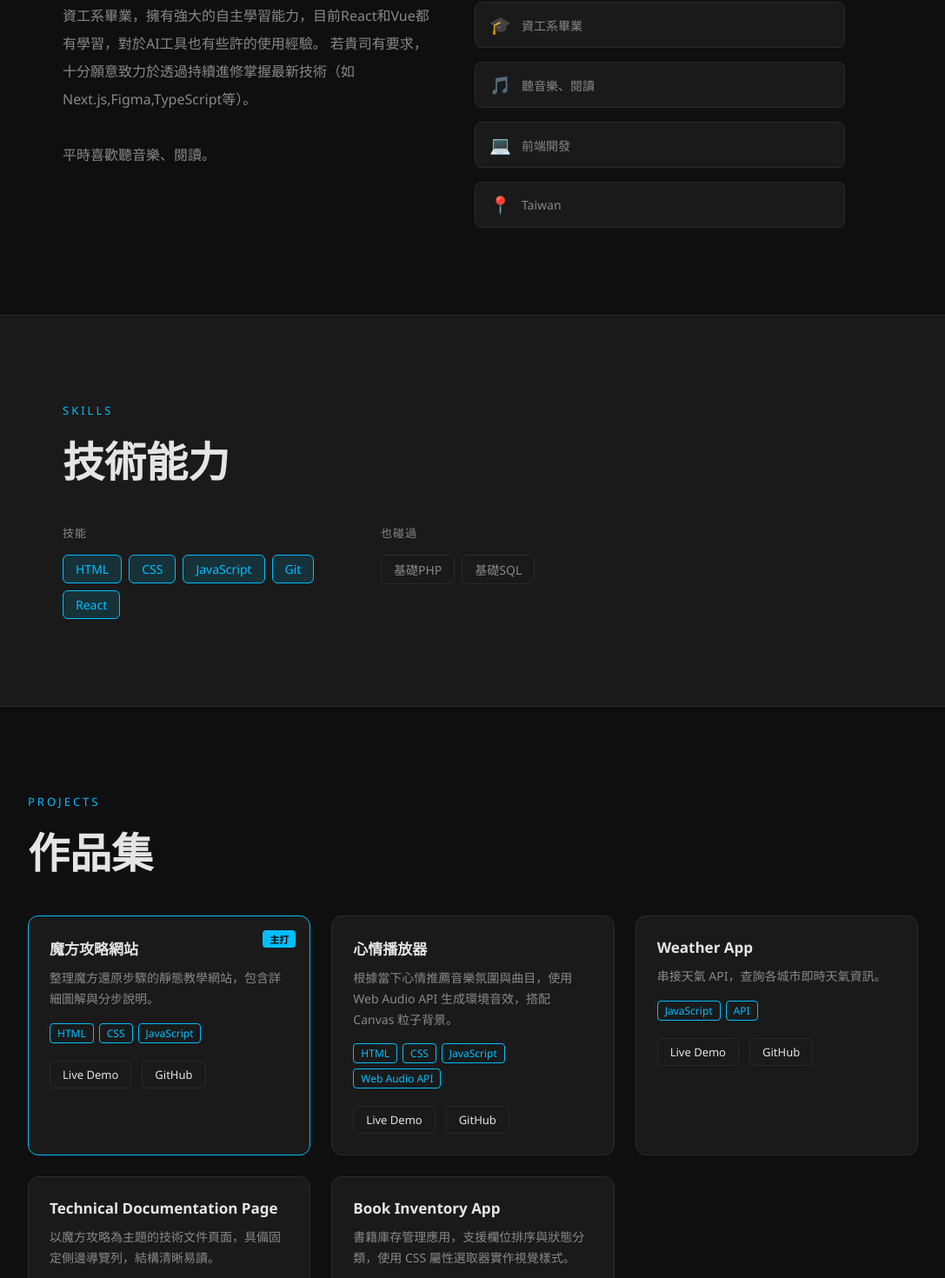
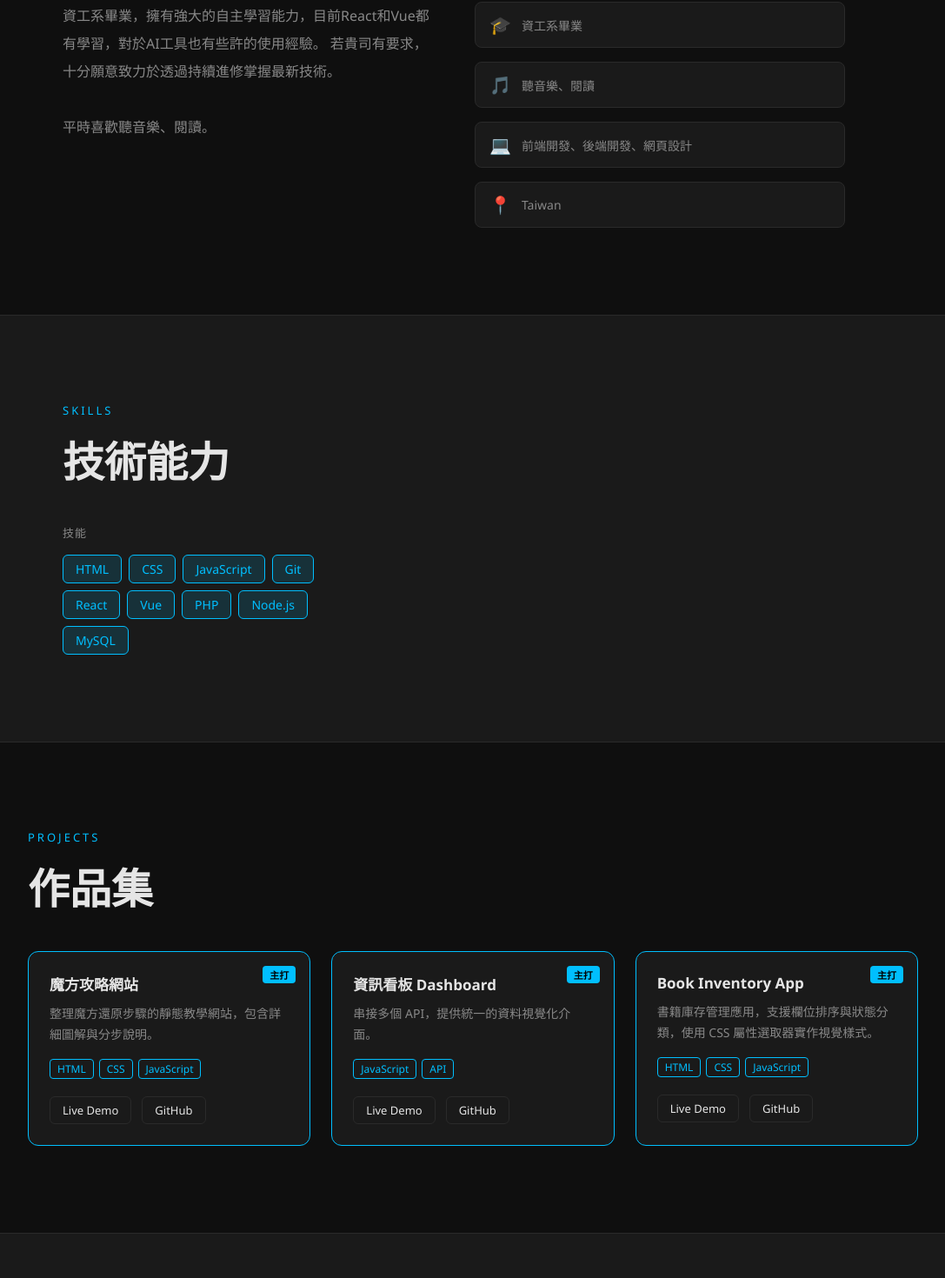
Before and after one commit to Xnerv15step/My-E-Profiles, a React (Vite) app: page / in a window 1280 px wide. Shown: the part 1031-2501 px from the top of the page at 87% size, without its empty margins (96-1183 px from the left). Built offline with nearby package versions, Linux system fonts and the light colour scheme.

Commit message:
精簡專案，修改內容

```diff
--- a/src/components/About.jsx
+++ b/src/components/About.jsx
@@ -60,7 +60,7 @@ function FadeSection({ children }) {
 const INFO_ITEMS = [
   ['🎓', '資工系畢業'],
   ['🎵', '聽音樂、閱讀'],
-  ['💻', '前端開發'],
+  ['💻', '前端開發、後端開發、網頁設計'],
   ['📍', 'Taiwan'],
 ]
 
@@ -101,7 +101,7 @@ export default function About() {
           {/* 左側：自我介紹文字 */}
           <p style={{ color: sub, lineHeight: 2, fontSize: 16 }}>
             資工系畢業，擁有強大的自主學習能力，目前React和Vue都有學習，對於AI工具也有些許的使用經驗。
-            若貴司有要求，十分願意致力於透過持續進修掌握最新技術（如 Next.js,Figma,TypeScript等）。
+            若貴司有要求，十分願意致力於透過持續進修掌握最新技術。
             <br /><br />
             平時喜歡聽音樂、閱讀。
           </p>
--- a/src/components/Projects.jsx
+++ b/src/components/Projects.jsx
@@ -17,34 +17,18 @@ const PROJECTS = [
     repo: 'https://github.com/Xnerv15step/Magic-Cube-2.0',
   },
   {
-    title: '心情播放器',
-    desc: '根據當下心情推薦音樂氛圍與曲目，使用 Web Audio API 生成環境音效，搭配 Canvas 粒子背景。',
-    tags: ['HTML', 'CSS', 'JavaScript', 'Web Audio API'],
-    featured: false,
-    demo: 'https://xnerv15step.github.io/Music-Feeling/',
-    repo: 'https://github.com/Xnerv15step/Music-Feeling',
-  },
-  {
-    title: 'Weather App',
-    desc: '串接天氣 API，查詢各城市即時天氣資訊。',
+    title: '資訊看板 Dashboard',
+    desc: '串接多個 API，提供統一的資料視覺化介面。',
     tags: ['JavaScript', 'API'],
-    featured: false,
+    featured: true, // 標記為精選專案，會呈現不同邊框色與標籤
     demo: 'https://xnerv15step.github.io/Weather-API/',
     repo: 'https://github.com/Xnerv15step/Weather-API',
-  },
-  {
-    title: 'Technical Documentation Page',
-    desc: '以魔方攻略為主題的技術文件頁面，具備固定側邊導覽列，結構清晰易讀。',
-    tags: ['HTML', 'CSS'],
-    featured: false,
-    demo: 'https://xnerv15step.github.io/Cube-List/',
-    repo: 'https://github.com/Xnerv15step/Cube-List',
   },
   {
     title: 'Book Inventory App',
     desc: '書籍庫存管理應用，支援欄位排序與狀態分類，使用 CSS 屬性選取器實作視覺樣式。',
     tags: ['HTML', 'CSS', 'JavaScript'],
-    featured: false,
+    featured: true, // 標記為精選專案，會呈現不同邊框色與標籤
     demo: 'https://xnerv15step.github.io/Reading-List/',
     repo: 'https://github.com/Xnerv15step/Reading-List',
   },
--- a/src/components/Skills.jsx
+++ b/src/components/Skills.jsx
@@ -8,8 +8,7 @@ const ACCENT = '#00BFFF' // 強調色
  * 使用物件分組，方便擴充不同類別的技術（如：工具、框架、語文）
  */
 const SKILLS = {
-  '技能': ['HTML', 'CSS', 'JavaScript', 'Git', 'React'],
-  '也碰過': ['基礎PHP', '基礎SQL'],
+  '技能': ['HTML', 'CSS', 'JavaScript', 'Git', 'React','Vue','PHP','Node.js','MySQL'],
 }
 
 /**
```
